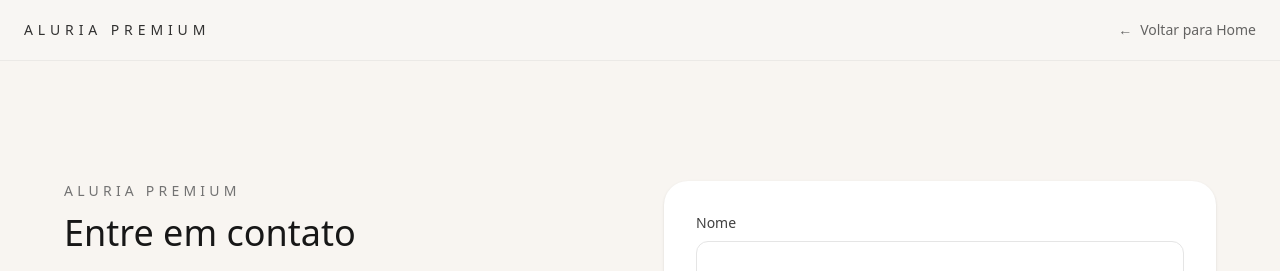
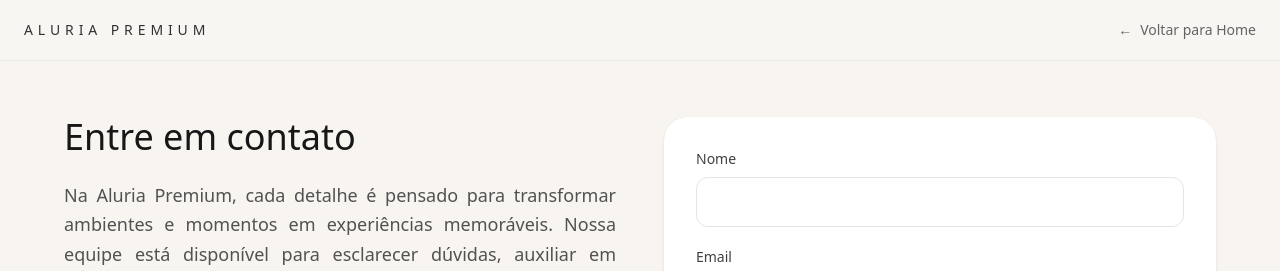
Before and after one commit to leandroroesler/aluria-premium-clean, a Next.js app: page /contato in a window 1280 px wide. Shown: the top 271 px of the page. Built offline with nearby package versions, Linux system fonts and the light colour scheme.

Commit message:
melhora pagina contato

```diff
--- a/app/contato/page.tsx
+++ b/app/contato/page.tsx
@@ -71,12 +71,9 @@
     <>
       <PremiumHeader />
 
-      <main className="min-h-screen bg-[#f8f5f1] px-6 py-20">
-        <div className="mx-auto grid max-w-6xl gap-12 pt-10 lg:grid-cols-2">
+      <main className="min-h-screen bg-[#f8f5f1] px-6 py-10">
+        <div className="mx-auto grid max-w-6xl gap-12 pt-4 lg:grid-cols-2">
           <div>
-            <p className="mb-3 text-sm uppercase tracking-[0.3em] text-neutral-500">
-              Aluria Premium
-            </p>
 
             <h1 className="mb-6 text-4xl font-light text-neutral-900">
               Entre em contato
```
